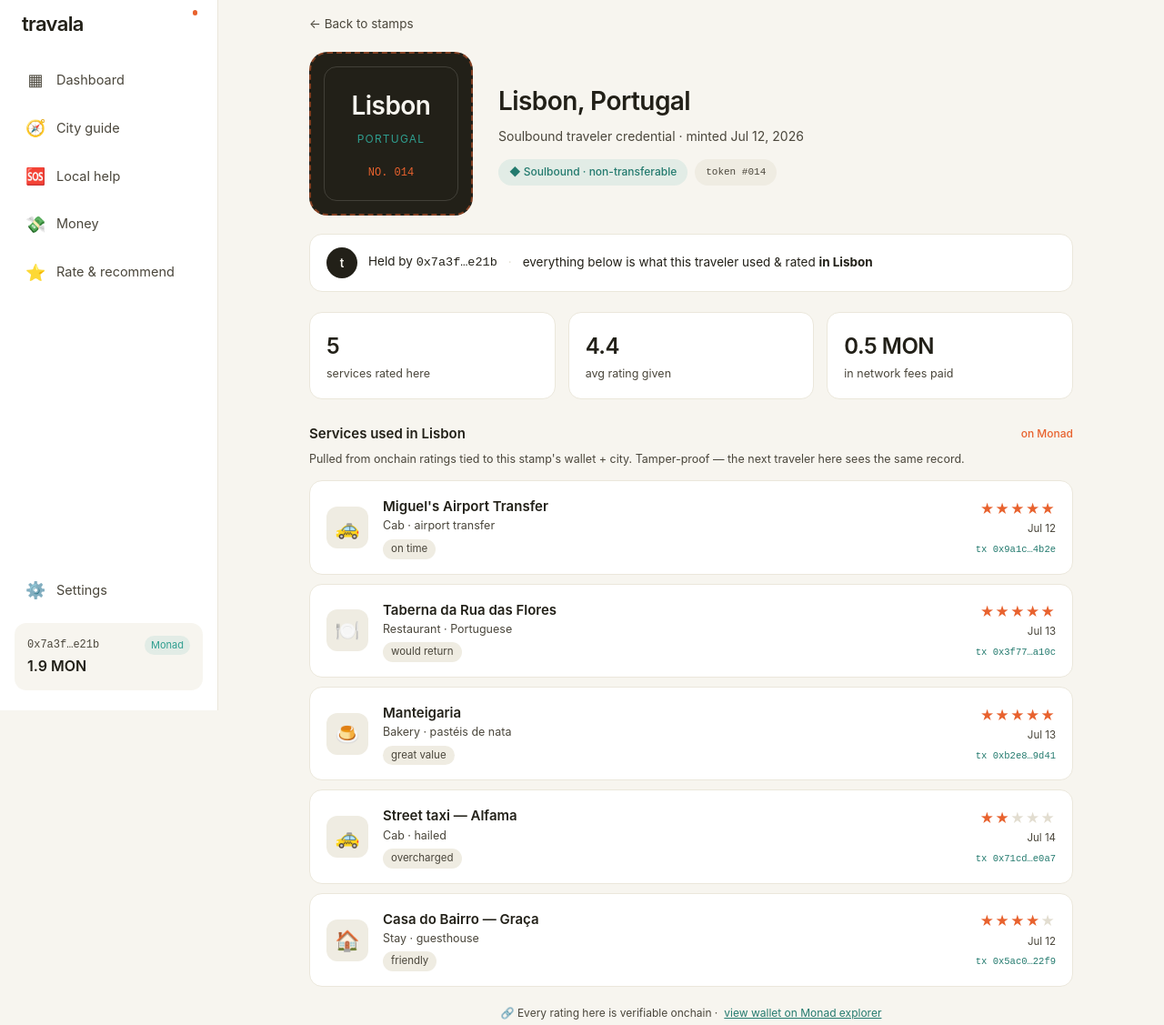
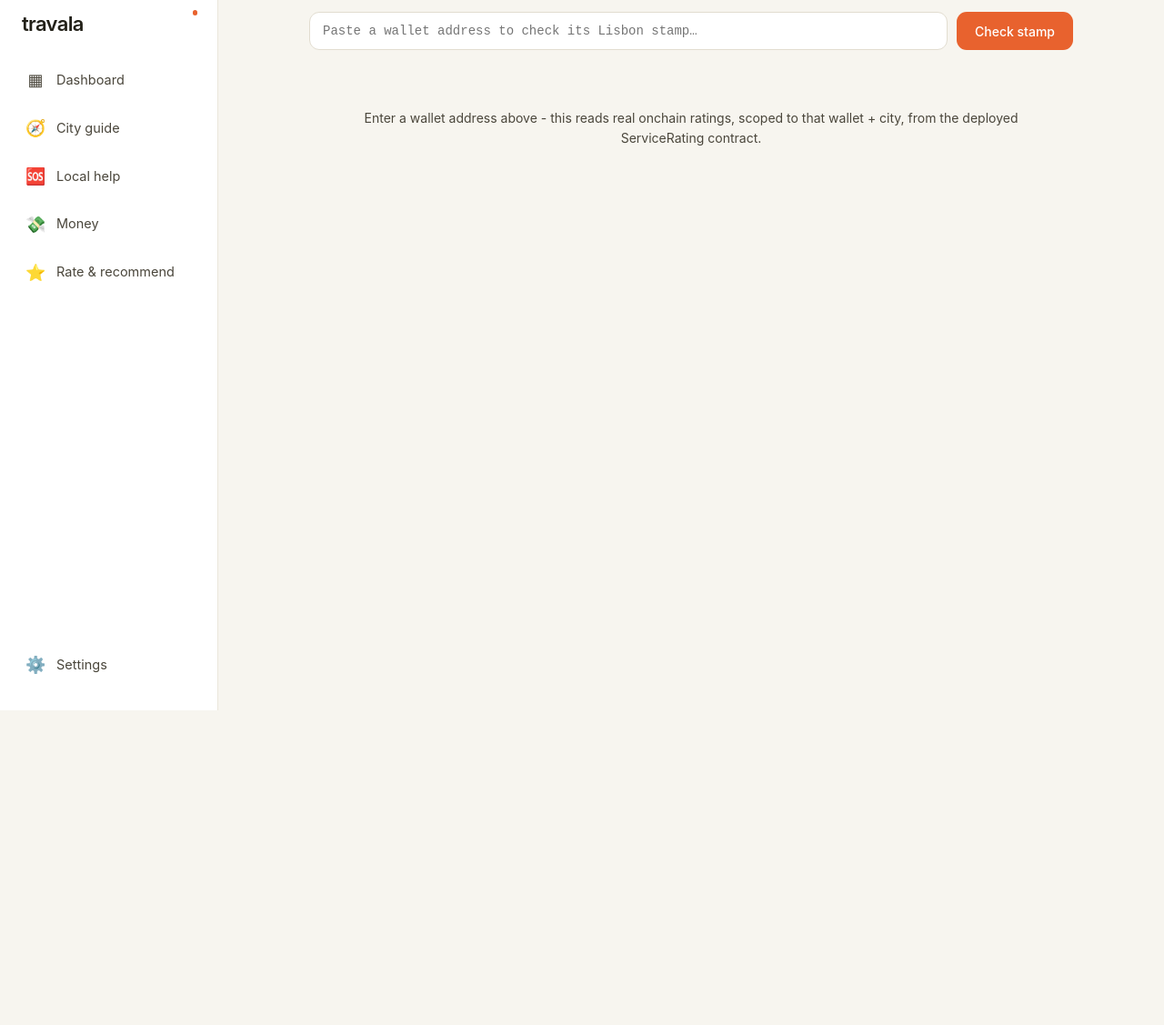
Before and after one commit to kazzysax/TRAVALA, a plain HTML site: page travala/stamp.html in a window 1280 px wide. Shown: the part 19-1146 px from the top of the page at 91% size. After the commit the page ends 800 px from the top, so only its background shows below. Drawn offline with Linux system fonts and the light colour scheme.

Commit message:
Wire stamp.html to real onchain rating reads
Replaced the hardcoded example stamp with a real wallet-address lookup
against the indexer's per-wallet-per-city rating feed - genuinely reads
ServiceRating.sol's onchain data for whatever address is entered, not a
fixed demo.

Co-Authored-By: Claude Sonnet 5 <noreply@anthropic.com>

```diff
--- a/travala/stamp.html
+++ b/travala/stamp.html
@@ -17,59 +17,37 @@
   .nav-item .ic{font-size:18px;width:22px;text-align:center}
   .nav-item:hover{background:var(--cream)}.nav-item.active{background:var(--ink);color:var(--cream);font-weight:500}
   .side .spacer{flex:1}
-  .wallet-mini{background:var(--cream);border-radius:13px;padding:14px;font-size:13px}
-  .wallet-mini .row{display:flex;justify-content:space-between;align-items:center}
-  .wallet-mini .bal{font-weight:600;font-size:16px}.wallet-mini .addr{font-family:'SF Mono',monospace;font-size:12px;color:var(--ink-soft)}
-  .wallet-mini .mon{font-size:11px;color:var(--teal);background:rgba(47,158,143,0.1);padding:2px 7px;border-radius:100px}
   .main{flex:1;padding:32px 40px 64px;max-width:920px;margin:0 auto;width:100%}
   @media(max-width:900px){.side{display:none}.main{padding:24px 20px 60px}.hero{grid-template-columns:1fr!important}}
-  .back{font-size:13.5px;color:var(--ink-soft);display:inline-flex;gap:6px;align-items:center;margin-bottom:20px}
-  .back:hover{color:var(--ink)}
-
-  /* stamp hero */
+  .search{display:flex;gap:10px;margin-bottom:24px}
+  .search input{flex:1;font-family:'SF Mono',monospace;font-size:14px;padding:12px 14px;border:1px solid var(--line);border-radius:11px;background:var(--white)}
+  .search button{font-family:inherit;font-size:14px;font-weight:500;padding:12px 20px;border-radius:11px;background:var(--coral);color:#fff;border:none;cursor:pointer}
   .hero{display:grid;grid-template-columns:auto 1fr;gap:28px;align-items:center;margin-bottom:14px}
   .big-stamp{width:180px;height:180px;border-radius:20px;background:var(--ink);border:2px dashed rgba(232,98,46,0.5);display:flex;flex-direction:column;align-items:center;justify-content:center;color:var(--cream);position:relative;flex-shrink:0}
   .big-stamp .ring{position:absolute;inset:14px;border:1.5px solid rgba(247,245,239,0.15);border-radius:14px}
   .big-stamp .city{font-size:28px;font-weight:600;letter-spacing:-0.02em}
   .big-stamp .country{font-size:12px;color:var(--teal);letter-spacing:0.1em;text-transform:uppercase;margin-top:6px}
-  .big-stamp .no{font-size:12px;color:var(--coral);margin-top:18px;font-family:'SF Mono',monospace}
   .hero-info h1{font-size:28px;letter-spacing:-0.02em;font-weight:600}
   .hero-info .meta{font-size:14px;color:var(--ink-soft);margin-top:6px}
   .badges{display:flex;gap:8px;flex-wrap:wrap;margin-top:14px}
   .badge{font-size:12px;font-weight:500;padding:5px 12px;border-radius:100px;display:inline-flex;gap:6px;align-items:center}
   .badge.soul{background:rgba(47,158,143,0.1);color:var(--teal-dark)}
-  .badge.chain{background:var(--cream-deep);color:var(--ink-soft);font-family:'SF Mono',monospace;font-size:11px}
-
-  /* owner strip */
-  .owner{display:flex;align-items:center;gap:12px;background:var(--white);border:1px solid var(--line-soft);border-radius:14px;padding:14px 18px;margin:20px 0 8px;font-size:13.5px}
-  .owner .av{width:34px;height:34px;border-radius:50%;background:var(--ink);color:var(--cream);display:flex;align-items:center;justify-content:center;font-weight:600;font-size:13px}
-  .owner .addr{font-family:'SF Mono',monospace;font-weight:500}
-  .owner .sep{color:var(--line)}
-
-  /* summary stats */
   .stats{display:grid;grid-template-columns:repeat(3,1fr);gap:14px;margin:22px 0}
   .stat{background:var(--white);border:1px solid var(--line-soft);border-radius:14px;padding:18px}
   .stat .v{font-size:24px;font-weight:600;letter-spacing:-0.02em}
   .stat .l{font-size:12.5px;color:var(--ink-soft);margin-top:2px}
-
   .section-title{font-size:15px;font-weight:600;margin:26px 0 6px;display:flex;align-items:center;justify-content:space-between}
   .section-note{font-size:12.5px;color:var(--ink-soft);margin-bottom:14px}
-
-  /* rated services list */
   .svc{display:flex;align-items:center;gap:16px;background:var(--white);border:1px solid var(--line-soft);border-radius:14px;padding:16px 18px;margin-bottom:10px}
   .svc .ic{width:46px;height:46px;border-radius:12px;background:var(--cream-deep);display:flex;align-items:center;justify-content:center;font-size:22px;flex-shrink:0}
-  .svc .info{flex:1}
-  .svc .nm{font-size:15px;font-weight:600}
+  .svc .info{flex:1;min-width:0}
+  .svc .nm{font-size:14px;font-weight:600;font-family:'SF Mono',monospace;overflow:hidden;text-overflow:ellipsis}
   .svc .type{font-size:12.5px;color:var(--ink-soft)}
   .svc .tag{display:inline-block;font-size:11.5px;background:var(--cream-deep);color:var(--ink-soft);padding:2px 9px;border-radius:100px;margin-top:5px}
   .svc .rate-col{text-align:right;flex-shrink:0}
   .svc .stars{color:var(--coral);font-size:15px;letter-spacing:1px}
-  .svc .stars .off{color:var(--line)}
-  .svc .tx{font-size:10.5px;color:var(--teal-dark);font-family:'SF Mono',monospace;margin-top:5px}
   .svc .date{font-size:11.5px;color:var(--ink-soft);margin-top:2px}
-
-  .verify{font-size:12px;color:var(--ink-soft);text-align:center;margin-top:20px;display:flex;gap:7px;justify-content:center;align-items:center}
-  .verify a{color:var(--teal-dark);text-decoration:underline}
+  .loading{padding:40px;text-align:center;color:var(--ink-soft);font-size:14px}
 </style>
 </head>
 <body>
@@ -83,117 +61,86 @@
     <a href="recommendations.html" class="nav-item"><span class="ic">⭐</span>Rate &amp; recommend</a>
     <div class="spacer"></div>
     <a href="settings.html" class="nav-item"><span class="ic">⚙️</span>Settings</a>
-    <a href="settings.html" style="margin-top:8px"><div class="wallet-mini"><div class="row"><span class="addr">0x7a3f…e21b</span><span class="mon">Monad</span></div><div class="row"><span class="bal">1.9 MON</span></div></div></a>
   </aside>
 
   <main class="main">
-    <a href="settings.html" class="back">← Back to stamps</a>
+    <div class="search">
+      <input type="text" id="walletInput" placeholder="Paste a wallet address to check its Lisbon stamp…">
+      <button onclick="lookup()">Check stamp</button>
+    </div>
+    <div id="content"><div class="loading">Enter a wallet address above - this reads real onchain ratings, scoped to that wallet + city, from the deployed ServiceRating contract.</div></div>
+  </main>
+</div>
+<script>
+  const CONTENT_API = "https://content-api-zr40.onrender.com";
+  const INDEXER_API = "https://indexer-y2zq.onrender.com";
 
+  function esc(s){ const d=document.createElement('div'); d.textContent=s; return d.innerHTML; }
+  function stars(v){ return '★'.repeat(v) + '<span style="color:var(--line)">' + '★'.repeat(5-v) + '</span>'; }
+
+  async function lookup(){
+    const wallet = document.getElementById('walletInput').value.trim();
+    const content = document.getElementById('content');
+    if (!wallet || !/^0x[0-9a-fA-F]{40}$/.test(wallet)) {
+      content.innerHTML = '<div class="loading">Enter a valid wallet address (0x...)</div>';
+      return;
+    }
+    content.innerHTML = '<div class="loading">Reading real onchain ratings…</div>';
+
+    try {
+      const cityRes = await fetch(`${CONTENT_API}/cities/lisbon-portugal/city-id`);
+      const { cityId } = await cityRes.json();
+
+      const ratingsRes = await fetch(`${INDEXER_API}/wallets/${wallet}/cities/${cityId}/ratings?limit=50`);
+      const ratings = await ratingsRes.json();
+
+      if (ratings.length === 0) {
+        content.innerHTML = `<div class="loading">No onchain ratings found for this wallet in Lisbon. Either it hasn't rated anything here yet, or check the address.</div>`;
+        return;
+      }
+
+      const avg = ratings.reduce((s,r)=>s+r.value,0) / ratings.length;
+      const feesTotal = (ratings.length * 0.1).toFixed(1);
+
+      content.innerHTML = `
         <div class="hero">
-      <div class="big-stamp">
-        <div class="ring"></div>
-        <div class="city">Lisbon</div>
-        <div class="country">Portugal</div>
-        <div class="no">NO. 014</div>
-      </div>
+          <div class="big-stamp"><div class="ring"></div><div class="city">Lisbon</div><div class="country">Portugal</div></div>
           <div class="hero-info">
             <h1>Lisbon, Portugal</h1>
-        <div class="meta">Soulbound traveler credential · minted Jul 12, 2026</div>
-        <div class="badges">
-          <span class="badge soul">◆ Soulbound · non-transferable</span>
-          <span class="badge chain">token #014</span>
+            <div class="meta">Real onchain ratings for <span style="font-family:'SF Mono',monospace">${esc(wallet.slice(0,6))}…${esc(wallet.slice(-4))}</span></div>
+            <div class="badges"><span class="badge soul">◆ Read live from ServiceRating on Monad</span></div>
           </div>
         </div>
+        <div class="stats">
+          <div class="stat"><div class="v">${ratings.length}</div><div class="l">services rated here</div></div>
+          <div class="stat"><div class="v">${avg.toFixed(1)}</div><div class="l">avg rating given</div></div>
+          <div class="stat"><div class="v">${feesTotal} MON</div><div class="l">in network fees paid</div></div>
         </div>
-
-    <div class="owner">
-      <div class="av">t</div>
-      <div>Held by <span class="addr">0x7a3f…e21b</span></div>
-      <span class="sep">·</span>
-      <div>everything below is what this traveler used &amp; rated <b>in Lisbon</b></div>
-    </div>
-
-    <div class="stats">
-      <div class="stat"><div class="v">5</div><div class="l">services rated here</div></div>
-      <div class="stat"><div class="v">4.4</div><div class="l">avg rating given</div></div>
-      <div class="stat"><div class="v">0.5 MON</div><div class="l">in network fees paid</div></div>
-    </div>
-
-    <div class="section-title">Services used in Lisbon <span style="font-size:12px;color:var(--coral);font-weight:500">on Monad</span></div>
-    <div class="section-note">Pulled from onchain ratings tied to this stamp's wallet + city. Tamper-proof — the next traveler here sees the same record.</div>
-
+        <div class="section-title">Ratings in Lisbon <span style="font-size:12px;color:var(--coral);font-weight:500">on Monad</span></div>
+        <div class="section-note">Read directly from onchain events indexed by the ServiceRating contract - tamper-proof, the next traveler here sees the same record.</div>
+        ${ratings.map(r => `
           <div class="svc">
-      <div class="ic">🚕</div>
+            <div class="ic">⭐</div>
             <div class="info">
-        <div class="nm">Miguel's Airport Transfer</div>
-        <div class="type">Cab · airport transfer</div>
-        <span class="tag">on time</span>
+              <div class="nm">service ${esc(r.serviceId.slice(0,10))}…${esc(r.serviceId.slice(-6))}</div>
+              ${r.tag ? `<span class="tag">${esc(r.tag)}</span>` : ''}
             </div>
             <div class="rate-col">
-        <div class="stars">★★★★★</div>
-        <div class="date">Jul 12</div>
-        <div class="tx">tx 0x9a1c…4b2e</div>
+              <div class="stars">${stars(r.value)}</div>
+              <div class="date">${new Date(r.timestamp*1000).toLocaleDateString()}</div>
             </div>
-    </div>
+          </div>`).join('')}
+      `;
+    } catch (err) {
+      content.innerHTML = `<div class="loading">Couldn't load ratings (${esc(err.message)}). The service may be waking up - try again in a few seconds.</div>`;
+    }
+  }
 
-    <div class="svc">
-      <div class="ic">🍽️</div>
-      <div class="info">
-        <div class="nm">Taberna da Rua das Flores</div>
-        <div class="type">Restaurant · Portuguese</div>
-        <span class="tag">would return</span>
-      </div>
-      <div class="rate-col">
-        <div class="stars">★★★★★</div>
-        <div class="date">Jul 13</div>
-        <div class="tx">tx 0x3f77…a10c</div>
-      </div>
-    </div>
-
-    <div class="svc">
-      <div class="ic">🍮</div>
-      <div class="info">
-        <div class="nm">Manteigaria</div>
-        <div class="type">Bakery · pastéis de nata</div>
-        <span class="tag">great value</span>
-      </div>
-      <div class="rate-col">
-        <div class="stars">★★★★★</div>
-        <div class="date">Jul 13</div>
-        <div class="tx">tx 0xb2e8…9d41</div>
-      </div>
-    </div>
-
-    <div class="svc">
-      <div class="ic">🚕</div>
-      <div class="info">
-        <div class="nm">Street taxi — Alfama</div>
-        <div class="type">Cab · hailed</div>
-        <span class="tag">overcharged</span>
-      </div>
-      <div class="rate-col">
-        <div class="stars">★★<span class="off">★★★</span></div>
-        <div class="date">Jul 14</div>
-        <div class="tx">tx 0x71cd…e0a7</div>
-      </div>
-    </div>
-
-    <div class="svc">
-      <div class="ic">🏠</div>
-      <div class="info">
-        <div class="nm">Casa do Bairro — Graça</div>
-        <div class="type">Stay · guesthouse</div>
-        <span class="tag">friendly</span>
-      </div>
-      <div class="rate-col">
-        <div class="stars">★★★★<span class="off">★</span></div>
-        <div class="date">Jul 12</div>
-        <div class="tx">tx 0x5ac0…22f9</div>
-      </div>
-    </div>
-
-    <div class="verify">🔗 Every rating here is verifiable onchain · <a href="#">view wallet on Monad explorer</a></div>
-  </main>
-</div>
+  const params = new URLSearchParams(window.location.search);
+  if (params.get('wallet')) {
+    document.getElementById('walletInput').value = params.get('wallet');
+    lookup();
+  }
+</script>
 </body>
 </html>
```
Lines whose indentation alone changed are shown as unchanged.
